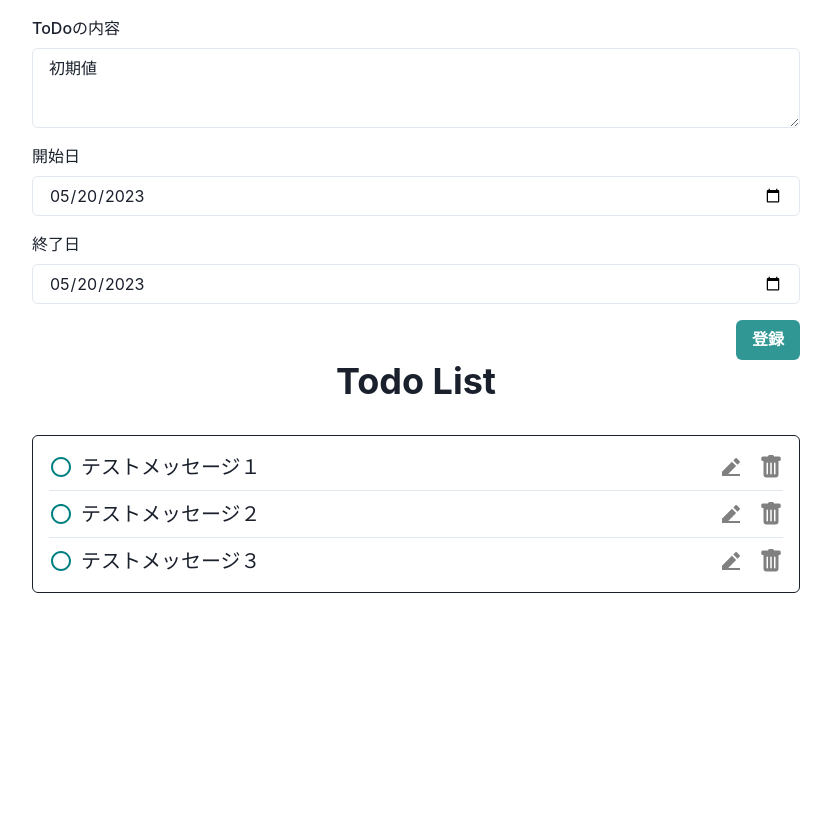
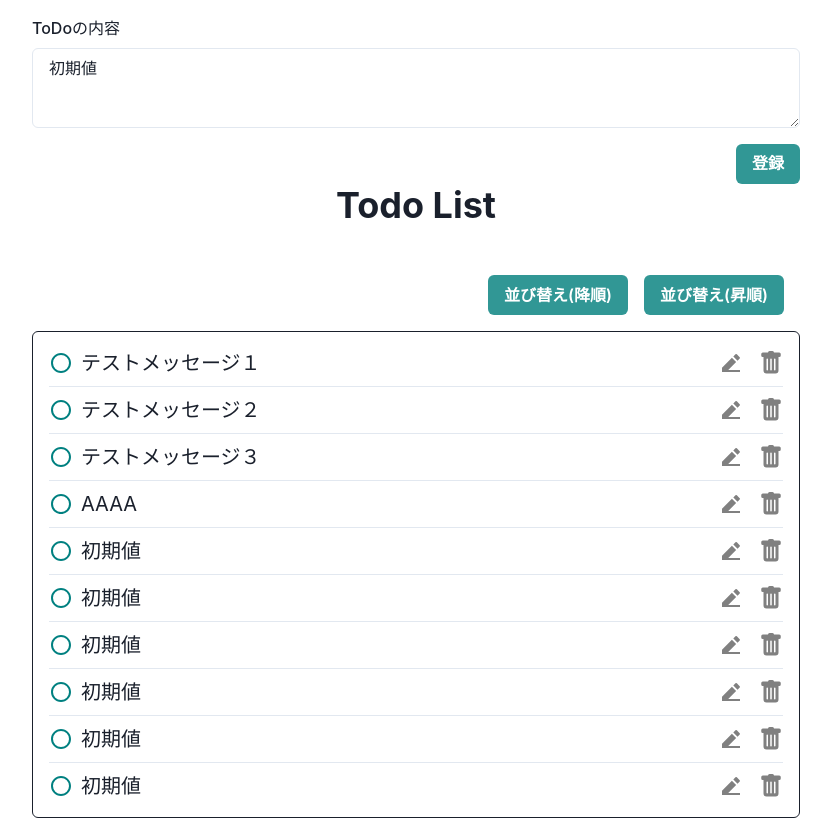
Before and after one commit to dbviewer-zigen/react-training-01, a React (Create React App) app: page / in a window 1280 px wide. Shown: the whole page, without its empty margins (224-1055 px from the left). Built offline with nearby package versions, Linux system fonts and the light colour scheme; data requests are answered from the project's data file.

Commit message:
ソート機能追加

```diff
--- a/db.json
+++ b/db.json
@@ -17,6 +17,48 @@
       "title": "テストメッセージ３",
       "completed": false,
       "userId": "user03"
+    },
+    {
+      "id": "01H1SWS760CGACJPGW14EK1Q9R",
+      "title": "AAAA",
+      "completed": false,
+      "userId": "testUser001"
+    },
+    {
+      "id": "01H1SX4TM8KFMQ7C5K747WCJMM",
+      "title": "初期値",
+      "completed": false,
+      "userId": "testUser001"
+    },
+    {
+      "id": "01H1SX4TVPKRC08K4N4HEDZ54Q",
+      "title": "初期値",
+      "completed": false,
+      "userId": "testUser001"
+    },
+    {
+      "id": "01H1SX4TZVVKHK5Z2GN95MHRFZ",
+      "title": "初期値",
+      "completed": false,
+      "userId": "testUser001"
+    },
+    {
+      "id": "01H1SX4V5KVEH7YC9CFR6XY6NY",
+      "title": "初期値",
+      "completed": false,
+      "userId": "testUser001"
+    },
+    {
+      "id": "01H1SX4VCC94MG8BXV15PQFN6R",
+      "title": "初期値",
+      "completed": false,
+      "userId": "testUser001"
+    },
+    {
+      "id": "01H1SX4VJEAD9V124FGKTKFG9Y",
+      "title": "初期値",
+      "completed": false,
+      "userId": "testUser001"
     }
   ]
 }
--- a/src/components/TodoForm.tsx
+++ b/src/components/TodoForm.tsx
@@ -64,16 +64,6 @@ export const TodoForm = ({
     console.log("endDate:", getValues("endDate"));
   };
 
-  const validatePeriodDate = (date: string) => {
-    // console.log("date-->", date);
-    // Formの値をgetValuesで取得して、項目間のチェックを行う
-    const _startDate = getValues("startDate");
-    const _endDate = getValues("endDate");
-    console.log("startDate:", _startDate);
-    console.log("endDate:", _endDate);
-    if (_endDate < _startDate) return "開始日 <= 終了日で設定してください。";
-  };
-
   console.log("render TodoForm");
   console.log(errors.endDate);
   return (
@@ -100,40 +90,6 @@ export const TodoForm = ({
           </FormErrorMessage>
         </FormControl>
 
-        <FormControl
-          isInvalid={errors.startDate ? true : undefined}
-          w={{ base: "90vw", sm: "80vw", md: "70vw", lg: "60vw" }}
-        >
-          <FormLabel mt={4}>開始日</FormLabel>
-          <Input
-            {...register("startDate", {
-              required: "必須入力です",
-              validate: validatePeriodDate,
-            })}
-            type={"date"}
-          />
-          <FormErrorMessage>
-            {errors.startDate && errors.startDate.message}
-          </FormErrorMessage>
-        </FormControl>
-
-        <FormControl
-          isInvalid={errors.endDate ? true : undefined}
-          w={{ base: "90vw", sm: "80vw", md: "70vw", lg: "60vw" }}
-        >
-          <FormLabel mt={4}>終了日</FormLabel>
-          <Input
-            {...register("endDate", {
-              required: "必須入力です",
-              validate: validatePeriodDate,
-            })}
-            type={"date"}
-          />
-          <FormErrorMessage>
-            {errors.endDate && errors.endDate.message}
-          </FormErrorMessage>
-        </FormControl>
-
         <Box w="100%" display="flex" justifyContent="flex-end">
           <Button
             mt={4}
--- a/src/components/TodoList.tsx
+++ b/src/components/TodoList.tsx
@@ -7,6 +7,8 @@ import {
   VStack,
   StackDivider,
   Text,
+  Box,
+  Button,
 } from "@chakra-ui/react";
 import { TodoItem } from "./TodoItem";
 export const TodoList = ({
@@ -26,24 +28,43 @@ export const TodoList = ({
   //   setList(todoList);
   // }, []);
 
+  // クライアント側でソート結果を持つケース
+  const [sortedTodoList, setSortedTodoList] = useState<Todo[]>(todoList);
+
+  useEffect(() => {
+    setSortedTodoList(todoList);
+  }, [todoList]);
+
+  const sortByTitle = (isDesc: boolean) => {
+    var clonedList = Array.from(sortedTodoList);
+    if (isDesc) {
+      clonedList.sort((a, b) => (a.title < b.title ? 1 : -1));
+    } else {
+      clonedList.sort((a, b) => (a.title < b.title ? -1 : 1));
+    }
+    setSortedTodoList(clonedList);
+  };
+
   console.log("render TodoList");
   return (
-    // <div>
-    //   <ul>
-    //     {todoList.map((todo, index) => (
-    //       <li key={todo.id}>
-    //         {todo.title} {todo.completed ? "(完了)" : ""}
-    //         <button onClick={() => handleEditClick(todo)}>編集</button>
-    //         <button onClick={() => handleDeleteClick(todo)}>削除</button>
-    //       </li>
-    //     ))}
-    //   </ul>
-    // </div>
     <Flex flexDir="column" align="center">
       <Center mb={8}>
         {/*margin_bottom 32px*/}
         <Heading>Todo List</Heading>
       </Center>
+      <Box
+        w={{ base: "90vw", sm: "80vw", md: "70vw", lg: "60vw" }}
+        display="flex"
+        justifyContent="flex-end"
+        p={4}
+      >
+        <Button ml={4} colorScheme="teal" onClick={() => sortByTitle(true)}>
+          並び替え(降順)
+        </Button>
+        <Button ml={4} colorScheme="teal" onClick={() => sortByTitle(false)}>
+          並び替え(昇順)
+        </Button>
+      </Box>
       <VStack
         divider={<StackDivider borderColor="gray.200" />}
         align="stretch"
@@ -55,10 +76,12 @@ export const TodoList = ({
         maxH="65vw"
         overflow="scroll"
       >
-        {todoList.length === 0 ? (
+        {/* {todoList.length === 0 ? ( */}
+        {sortedTodoList.length === 0 ? (
           <Text>No Data</Text>
         ) : (
-          todoList.map((todo) => (
+          // todoList.map((todo) => (
+          sortedTodoList.map((todo) => (
             <TodoItem
               key={todo.id}
               todo={todo}
```
